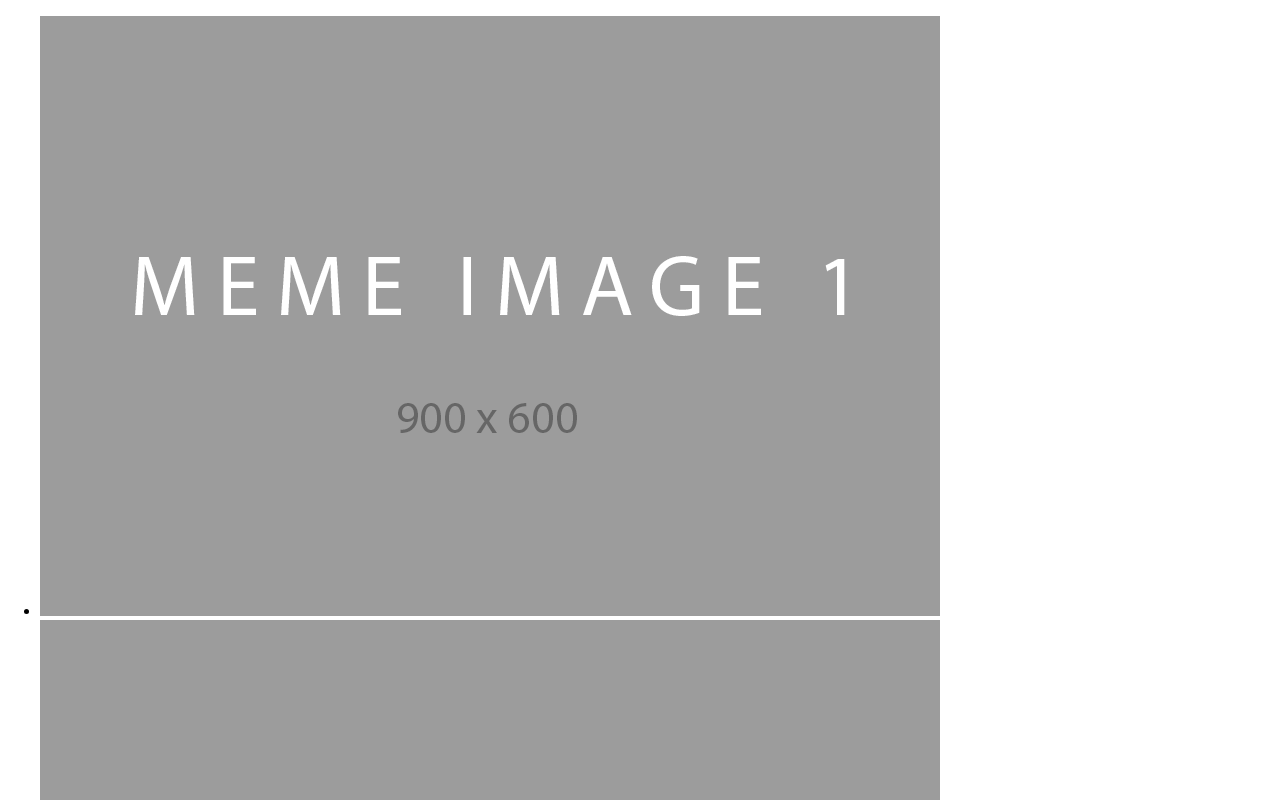
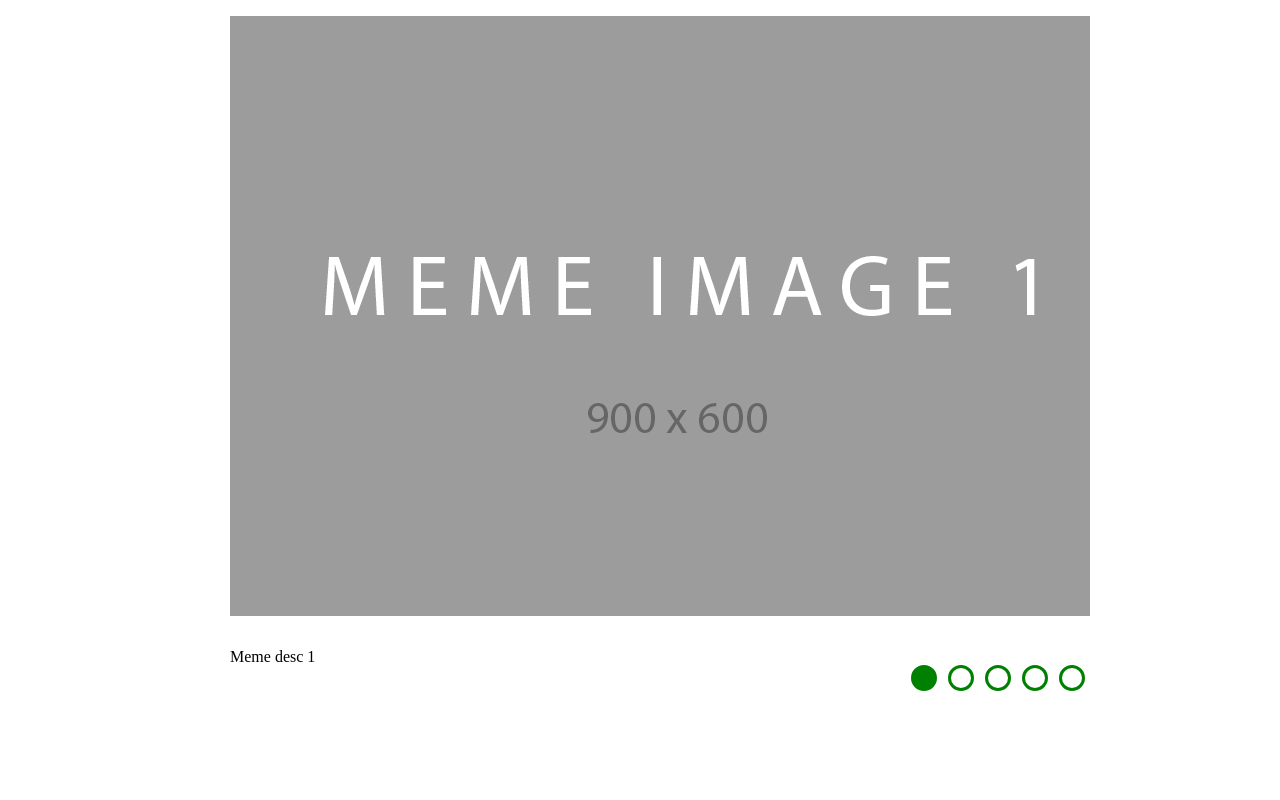
Before and after one commit to Jeneko/cssMemSlider, a plain HTML site: page index.html in a window 1280 px wide. Shown: the top 800 px of the page. Drawn offline with Linux system fonts and the light colour scheme.

Commit message:
feat: implement draft desktop solution (Mon May 9 19:57:59 2022)

```diff
--- a/css/style.css
+++ b/css/style.css
@@ -1,14 +1,115 @@
 @import url(/css/normalize.css);
 
-/* ============== */
-/*     Common     */
-/* ============== */
+/* ====================== */
+/*         Common         */
+/* ====================== */
+
 :root {
+    --slider-max-width: 900px;
+    --color-hover-dot: red;
+    --color-active-dot: green;
 }
 
-body {
+body {}
+
+/* ====================== */
+/*         Slider         */
+/* ====================== */
+
+.slider {
+    display: grid;
+    max-width: var(--slider-max-width);
+    margin: 0 auto;
+    grid-template-columns: 75% 25%;
+    grid-template-areas:
+        "images images"
+        "text controls";
 }
 
-/* ============== */
-/*     Slider     */
-/* ============== */
+.slider input[type='radio'] {
+    display: none;
+}
+
+/* ====================== */
+/*     Slider Control     */
+/* ====================== */
+.slider__controls {
+    display: flex;
+    grid-area: controls;
+}
+
+.slider__control-label {
+    cursor: pointer;
+    display: flex;
+    justify-content: center;
+    align-items: center;
+    height: 60px;
+    width: 60px;
+}
+
+.slider__control-dot {
+    display: block;
+    border-radius: 50%;
+    padding: 10px;
+    border: 3px solid var(--color-active-dot);
+    transition: background 0.3s ease;
+}
+
+.slider__control-label:hover .slider__control-dot {
+    background-color: var(--color-hover-dot);
+}
+
+#radio-1:checked~.slider__controls .slider__control-label:nth-child(1) .slider__control-dot {
+    background-color: var(--color-active-dot);
+}
+#radio-2:checked~.slider__controls .slider__control-label:nth-child(2) .slider__control-dot {
+    background-color: var(--color-active-dot);
+}
+#radio-3:checked~.slider__controls .slider__control-label:nth-child(3) .slider__control-dot {
+    background-color: var(--color-active-dot);
+}
+#radio-4:checked~.slider__controls .slider__control-label:nth-child(4) .slider__control-dot {
+    background-color: var(--color-active-dot);
+}
+#radio-5:checked~.slider__controls .slider__control-label:nth-child(5) .slider__control-dot {
+    background-color: var(--color-active-dot);
+}
+
+/* ====================== */
+/*     Slider Images      */
+/* ====================== */
+
+.slider__images {
+    grid-area: images;
+    overflow: hidden;
+    max-height: 600px;
+    max-width: var(--slider-max-width);
+}
+
+.slider__image {
+    display: none;
+}
+
+#radio-1:checked~.slider__images .slider__image:nth-child(1) { display: block; }
+#radio-2:checked~.slider__images .slider__image:nth-child(2) { display: block; }
+#radio-3:checked~.slider__images .slider__image:nth-child(3) { display: block; }
+#radio-4:checked~.slider__images .slider__image:nth-child(4) { display: block; }
+#radio-5:checked~.slider__images .slider__image:nth-child(5) { display: block; }
+
+/* ====================== */
+/*      Slider Text       */
+/* ====================== */
+
+.slider__texts {
+    grid-area: text;
+}
+
+.slider__text {
+    display: none;
+}
+
+#radio-1:checked~.slider__texts .slider__text:nth-child(1) { display: block; }
+#radio-2:checked~.slider__texts .slider__text:nth-child(2) { display: block; }
+#radio-3:checked~.slider__texts .slider__text:nth-child(3) { display: block; }
+#radio-4:checked~.slider__texts .slider__text:nth-child(4) { display: block; }
+#radio-5:checked~.slider__texts .slider__text:nth-child(5) { display: block; }
--- a/index.html
+++ b/index.html
@@ -11,6 +11,31 @@
 
 <body>
     <div class="slider">
+        <input id="radio-1" class="radio" type="radio" name="slide" value="1" checked>
+        <input id="radio-2" class="radio" type="radio" name="slide" value="1">
+        <input id="radio-3" class="radio" type="radio" name="slide" value="1">
+        <input id="radio-4" class="radio" type="radio" name="slide" value="1">
+        <input id="radio-5" class="radio" type="radio" name="slide" value="1">
+
+        <!-- Controls -->
+        <ul class="slider__controls">
+            <label for="radio-1" class="slider__control-label">
+                <span class="slider__control-dot"></span>
+            </label>
+            <label for="radio-2" class="slider__control-label">
+                <span class="slider__control-dot"></span>
+            </label>
+            <label for="radio-3" class="slider__control-label">
+                <span class="slider__control-dot"></span>
+            </label>
+            <label for="radio-4" class="slider__control-label">
+                <span class="slider__control-dot"></span>
+            </label>
+            <label for="radio-5" class="slider__control-label">
+                <span class="slider__control-dot"></span>
+            </label>
+        </ul>
+
         <!-- Images -->
         <ul class="slider__images">
             <li class="slider__image">
@@ -29,6 +54,7 @@
                 <img src="images/image-5.png" alt="Image 5">
             </li>
         </ul>
+
         <!-- Texts -->
         <ul class="slider__texts">
             <li class="slider__text">Meme desc 1</li>
@@ -37,14 +63,7 @@
             <li class="slider__text">Meme desc 4</li>
             <li class="slider__text">Meme desc 5</li>
         </ul>
-        <!-- Controls -->
-        <div class="slider__controls">
-            <input type="radio" class="slider__control" name="active-slide" value="1">
-            <input type="radio" class="slider__control" name="active-slide" value="1">
-            <input type="radio" class="slider__control" name="active-slide" value="1">
-            <input type="radio" class="slider__control" name="active-slide" value="1">
-            <input type="radio" class="slider__control" name="active-slide" value="1">
-        </div>
+
     </div>
 </body>
 
```
